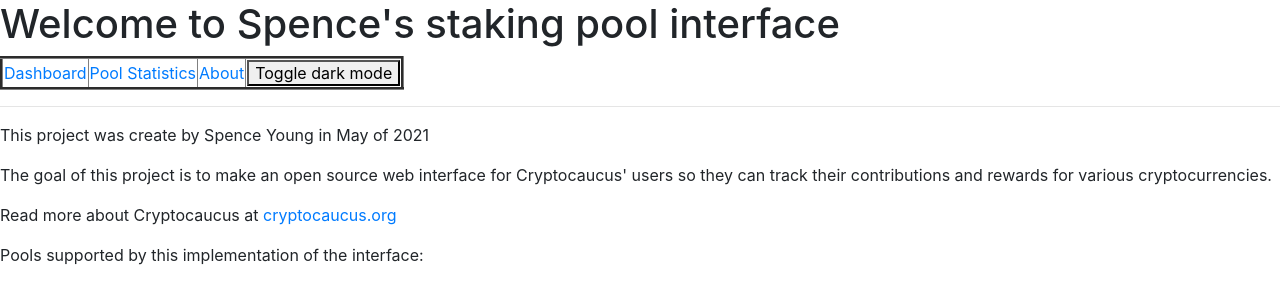
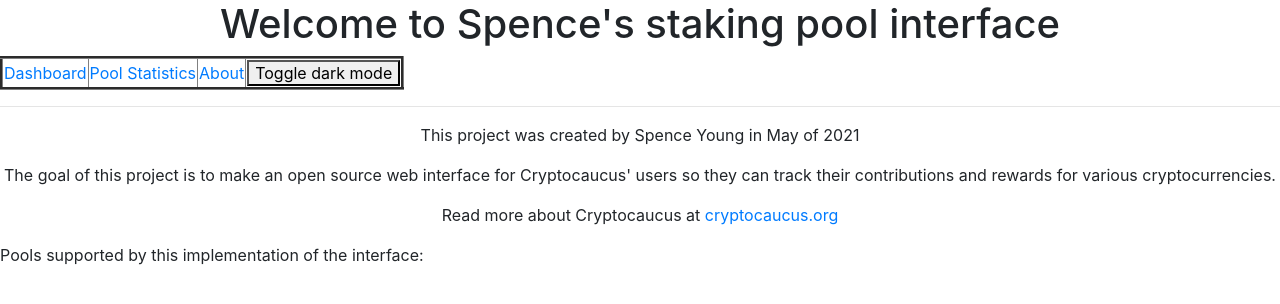
Before and after one commit to SpenceYoung/DjangoEthereumStakingPoolManager, a Django app: page /about/ in a window 1280 px wide. Shown: the top 304 px of the page. Run offline with Django 3.2, Linux system fonts and the light colour scheme; some libraries are stand-ins or nearby versions.

Commit message:
cleaned up html, looks a lot better

```diff
--- a/staking_website/settings.py
+++ b/staking_website/settings.py
@@ -38,7 +38,10 @@
     'django.contrib.sessions',
     'django.contrib.messages',
     'django.contrib.staticfiles',
+	'crispy_forms',
 ]
+
+CRISPY_TEMPLATE_PACK = 'bootstrap4'
 
 MIDDLEWARE = [
     'django.middleware.security.SecurityMiddleware',
--- a/users/templates/base.html
+++ b/users/templates/base.html
@@ -23,7 +23,9 @@
     <title>Spence's staking pool interface</title>
   </head>
 <body>
+<div class="row justify-content-center">
 	<h1>Welcome to Spence's staking pool interface</h1>
+</div>
 	<table border="3">
 		<td>
 			<a href="{% url 'dashboard' %}">Dashboard</a>
--- a/users/templates/users/about.html
+++ b/users/templates/users/about.html
@@ -3,9 +3,9 @@
 {% extends 'base.html' %}
 
 {% block content %}
-<div>
+<div class="row justify-content-center">
 	<p>
-		This project was create by Spence Young in May of 2021
+		This project was created by Spence Young in May of 2021
 	</p>
 	<p>
 		The goal of this project is to make an open source web interface for Cryptocaucus' users so they can track their contributions and rewards for various cryptocurrencies.
```
Lines whose indentation alone changed are shown as unchanged.
